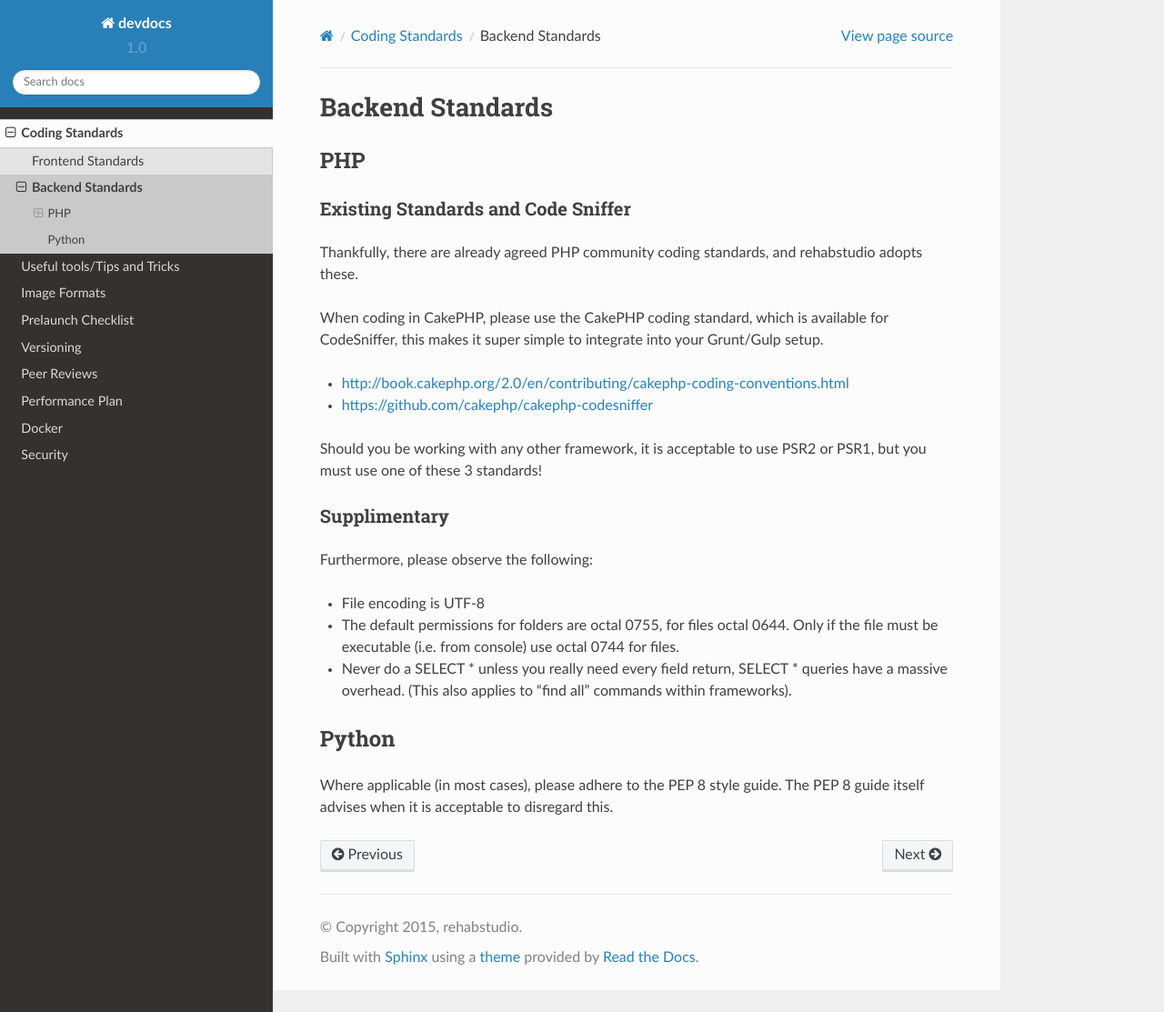
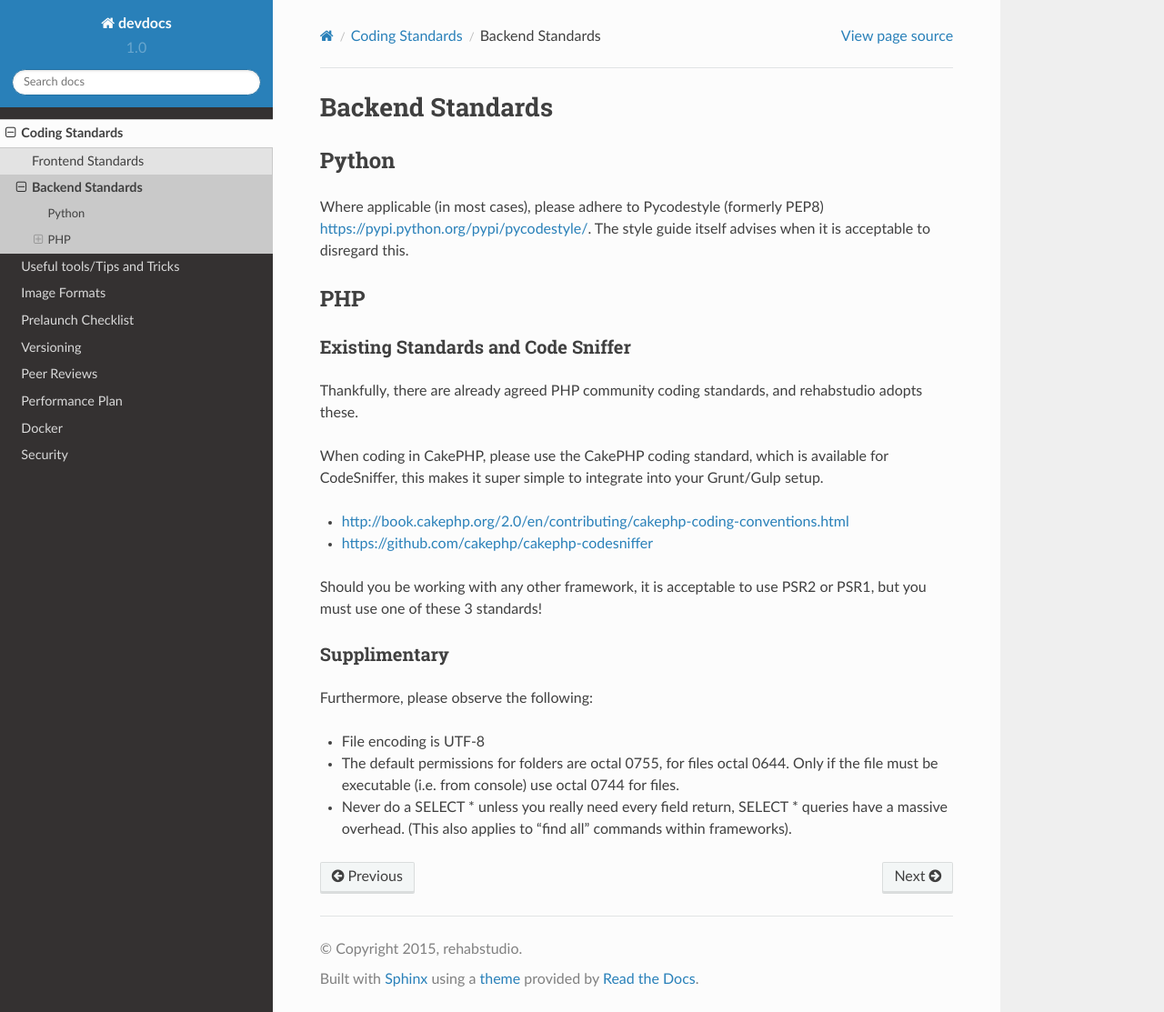
Before and after one commit to rehabstudio/devdocs, a Sphinx documentation site: the page built from source/coding_standards/backend_standards.rst, in a window 1280 px wide and 1113 px high. Shown: the whole window at 91% size. Built offline with Sphinx 7.4.7 and the Read the Docs theme 2.0.0, drawn with Linux system fonts in a browser that asks for light colours; formulas are drawn with MathJax 3; some of the changed lines change nothing that is shown.

Commit message:
Changed PEP8 -> Pycodestyle, per https://twitter.com/gvanrossum/status/737438918799282178. Thanks for flagging @allofthesepeople

```diff
--- a/source/coding_standards/backend_standards.rst
+++ b/source/coding_standards/backend_standards.rst
@@ -4,6 +4,12 @@ Backend Standards
 .. toctree::
    :maxdepth: 2
    :hidden:
+
+***********************************
+Python
+***********************************
+
+Where applicable (in most cases), please adhere to Pycodestyle (formerly PEP8) https://pypi.python.org/pypi/pycodestyle/. The style guide itself advises when it is acceptable to disregard this.
 
 ***********************************
 PHP
@@ -29,9 +35,3 @@ Furthermore, please observe the following:
 - File encoding is UTF-8
 - The default permissions for folders are octal 0755, for files octal 0644. Only if the file must be executable (i.e. from console) use octal 0744 for files.
 - Never do a SELECT * unless you really need every field return, SELECT * queries have a massive overhead. (This also applies to "find all" commands within frameworks).
-
-***********************************
-Python
-***********************************
-
-Where applicable (in most cases), please adhere to the PEP 8 style guide.  The PEP 8 guide itself advises when it is acceptable to disregard this.
```
